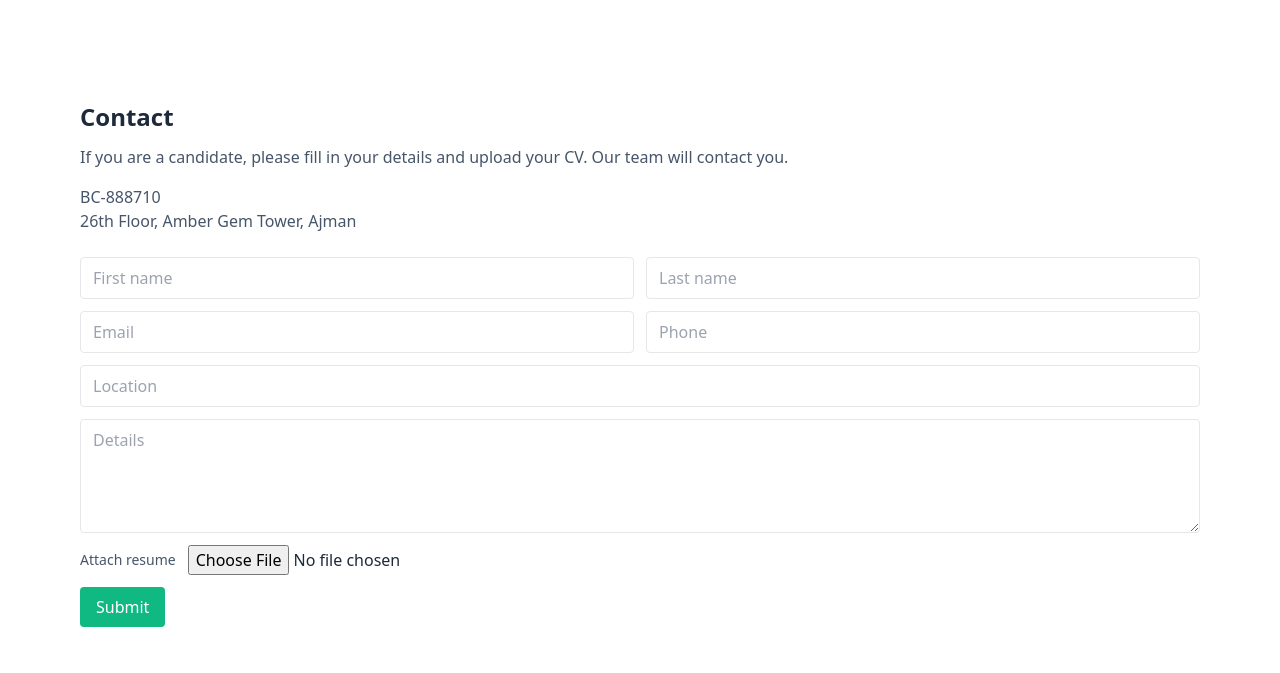
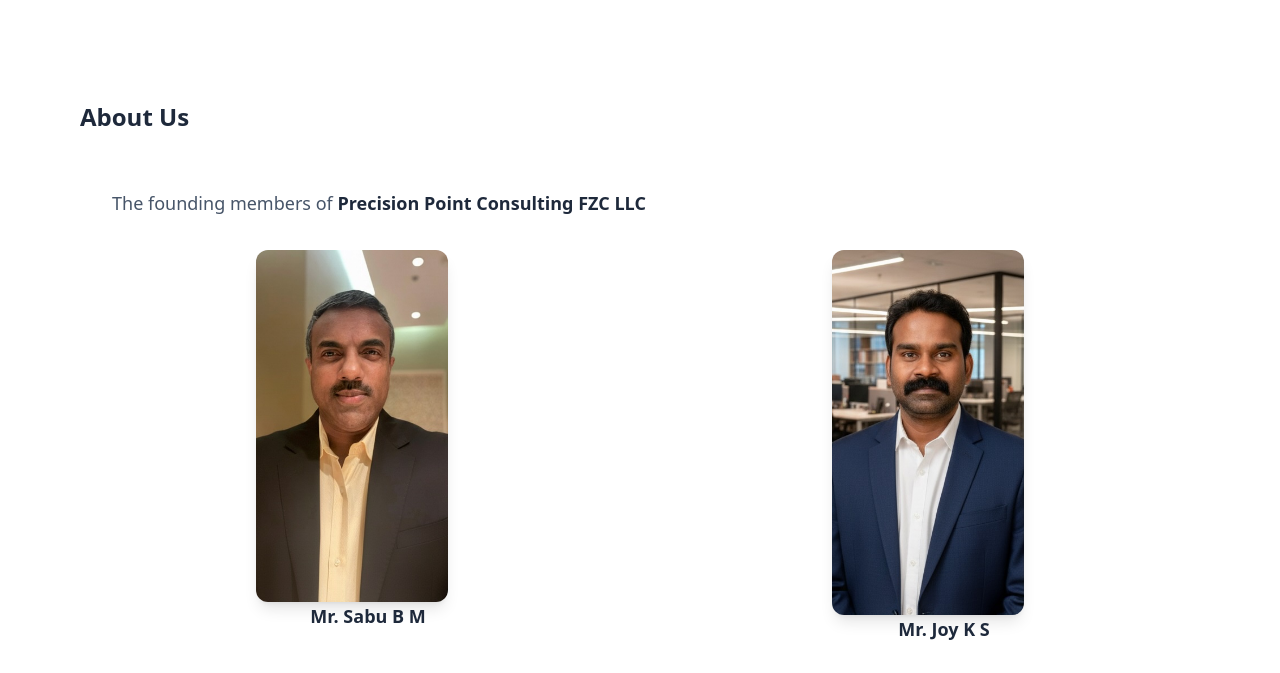
Before and after one commit to ppcfzc-dev/ppcfzc, a website: page index.html in a window 1280 px wide. Shown: the part 2104-2777 px from the top of the page. Drawn offline with Linux system fonts and the light colour scheme.

Commit message:
updated photo contact

```diff
--- a/index.html
+++ b/index.html
@@ -42,15 +42,15 @@
           <span
             class="absolute left-4 right-4 -bottom-1 h-0.5 bg-emerald-500 scale-x-0 group-hover:scale-x-100 group-focus:scale-x-100 transition-transform origin-left rounded-full"></span>
         </a>
+        <a href="#about"
+          class="group relative px-4 py-2 font-semibold text-slate-700 dark:text-slate-200 rounded-full transition hover:text-emerald-600 dark:hover:text-emerald-400 focus:outline-none focus:ring-2 focus:ring-emerald-400">
+          About Us
+          <span
+            class="absolute left-4 right-4 -bottom-1 h-0.5 bg-emerald-500 scale-x-0 group-hover:scale-x-100 group-focus:scale-x-100 transition-transform origin-left rounded-full"></span>
+        </a>
         <a href="#contact"
           class="group relative px-4 py-2 font-semibold text-slate-700 dark:text-slate-200 rounded-full transition hover:text-emerald-600 dark:hover:text-emerald-400 focus:outline-none focus:ring-2 focus:ring-emerald-400">
           Contact
-          <span
-            class="absolute left-4 right-4 -bottom-1 h-0.5 bg-emerald-500 scale-x-0 group-hover:scale-x-100 group-focus:scale-x-100 transition-transform origin-left rounded-full"></span>
-        </a>
-        <a href="#about"
-          class="group relative px-4 py-2 font-semibold text-slate-700 dark:text-slate-200 rounded-full transition hover:text-emerald-600 dark:hover:text-emerald-400 focus:outline-none focus:ring-2 focus:ring-emerald-400">
-          About Us
           <span
             class="absolute left-4 right-4 -bottom-1 h-0.5 bg-emerald-500 scale-x-0 group-hover:scale-x-100 group-focus:scale-x-100 transition-transform origin-left rounded-full"></span>
         </a>
@@ -136,38 +136,24 @@
 
   </main>
 
-  <section id="contact" class="mt-16 max-w-6xl mx-auto px-4">
-    <h2 class="text-2xl font-bold" id="contact-title" style="scroll-margin-top: 100px;">Contact</h2>
-    <p class="mt-3 text-slate-600 dark:text-slate-300">If you are a candidate, please fill in your details and upload
-      your CV. Our team will contact you.</p>
-    <address class="mt-4 not-italic text-slate-600 dark:text-slate-300">
-      <p>BC-888710</p>
-      <p>26th Floor, Amber Gem Tower, Ajman</p>
-    </address>
-    <form id="contact-form" class="mt-6 grid gap-3 sm:grid-cols-2">
-      <input name="firstName" placeholder="First name" required class="px-3 py-2 border rounded" />
-      <input name="lastName" placeholder="Last name" required class="px-3 py-2 border rounded" />
-      <input name="email" type="email" placeholder="Email" required class="px-3 py-2 border rounded" />
-      <input name="phone" placeholder="Phone" class="px-3 py-2 border rounded" />
-      <input name="location" placeholder="Location" class="px-3 py-2 border rounded sm:col-span-2" />
-      <textarea name="details" placeholder="Details" rows="4" class="px-3 py-2 border rounded sm:col-span-2"></textarea>
-      <label class="sm:col-span-2 flex items-center gap-3">
-        <span class="text-sm text-slate-600 dark:text-slate-300">Attach resume</span>
-        <input type="file" name="resume" accept=".pdf,.doc,.docx" />
-      </label>
-      <div class="sm:col-span-2">
-        <button type="submit" class="px-4 py-2 bg-emerald-500 text-white rounded">Submit</button>
-      </div>
-    </form>
-  </section>
-
   <section id="about" class="mt-16 max-w-6xl mx-auto px-4">
     <h2 class="text-2xl font-bold" id="about-title" style="scroll-margin-top: 100px;">About Us</h2><br>
     <div class="mt-8 text-slate-600 dark:text-slate-300 space-y-8 leading-relaxed text-lg indent-8">
       <p>The founding members of <strong class="text-slate-800 dark:text-slate-100 font-bold">Precision Point Consulting
-          FZC LLC</strong> are <strong class="text-slate-800 dark:text-slate-100 font-bold">Mr. Joy K S</strong> &
-        <strong class="text-slate-800 dark:text-slate-100 font-bold">Mr. Sabu B M</strong>.<br><br>
-      </p>
+          FZC LLC</strong></p>
+
+      <div class="grid md:grid-cols-2 gap-8 my-8 not-italic indent-0">
+        <div class="flex flex-col items-center">
+          <img src="src/assets/Sabu.jpg" alt="Mr. Sabu B M" class="w-48 h-auto object-contain rounded-xl shadow-lg mb-4"
+            style="width: 12rem; height: auto;">
+          <h3 class="text-xl font-bold text-slate-800 dark:text-slate-100">Mr. Sabu B M</h3>
+        </div>
+        <div class="flex flex-col items-center">
+          <img src="src/assets/Joy.jpg" alt="Mr. Joy K S" class="w-48 h-auto object-contain rounded-xl shadow-lg mb-4"
+            style="width: 12rem; height: auto;">
+          <h3 class="text-xl font-bold text-slate-800 dark:text-slate-100">Mr. Joy K S</h3>
+        </div>
+      </div>
 
       <div>
         <p><strong class="text-slate-800 dark:text-slate-100 font-bold">Mr. Joy K S</strong> comes into this
@@ -192,6 +178,31 @@
         backed with the MEA license. An MEA license refers to license issued by Govt. of India enabling compliant
         cross-border recruitment and placement of workers.</p>
     </div>
+  </section>
+
+  <section id="contact" class="mt-16 max-w-6xl mx-auto px-4">
+    <h2 class="text-2xl font-bold" id="contact-title" style="scroll-margin-top: 100px;">Contact</h2>
+    <p class="mt-3 text-slate-600 dark:text-slate-300">If you are a candidate, please fill in your details and upload
+      your CV. Our team will contact you.</p>
+    <address class="mt-4 not-italic text-slate-600 dark:text-slate-300">
+      <p>BC-888710</p>
+      <p>26th Floor, Amber Gem Tower, Ajman</p>
+    </address>
+    <form id="contact-form" class="mt-6 grid gap-3 sm:grid-cols-2">
+      <input name="firstName" placeholder="First name" required class="px-3 py-2 border rounded" />
+      <input name="lastName" placeholder="Last name" required class="px-3 py-2 border rounded" />
+      <input name="email" type="email" placeholder="Email" required class="px-3 py-2 border rounded" />
+      <input name="phone" placeholder="Phone" class="px-3 py-2 border rounded" />
+      <input name="location" placeholder="Location" class="px-3 py-2 border rounded sm:col-span-2" />
+      <textarea name="details" placeholder="Details" rows="4" class="px-3 py-2 border rounded sm:col-span-2"></textarea>
+      <label class="sm:col-span-2 flex items-center gap-3">
+        <span class="text-sm text-slate-600 dark:text-slate-300">Attach resume</span>
+        <input type="file" name="resume" accept=".pdf,.doc,.docx" />
+      </label>
+      <div class="sm:col-span-2">
+        <button type="submit" class="px-4 py-2 bg-emerald-500 text-white rounded">Submit</button>
+      </div>
+    </form>
   </section>
 
   <footer class="border-t border-slate-200 dark:border-slate-800 mt-20">
```
Also changed, not shown: src/assets/Joy.jpg (added), src/assets/Sabu.jpg (added), 3 other files.
